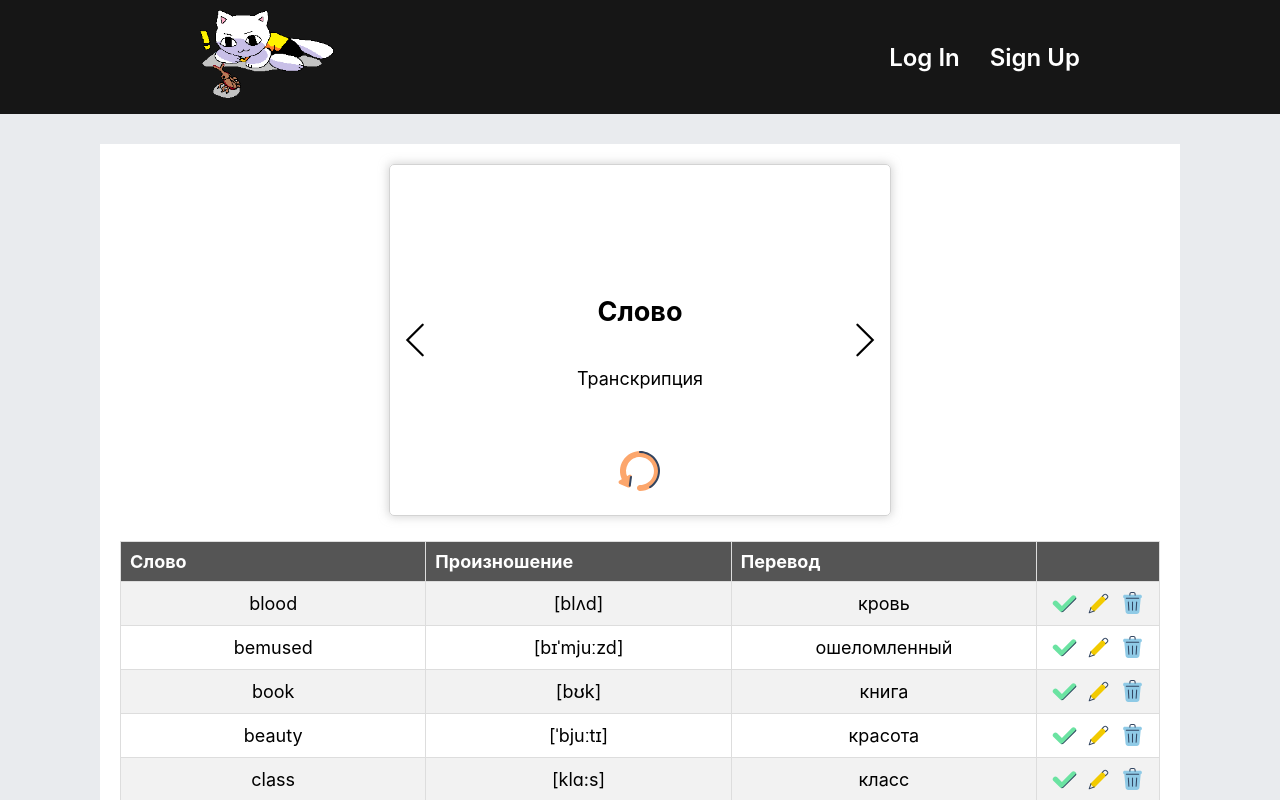
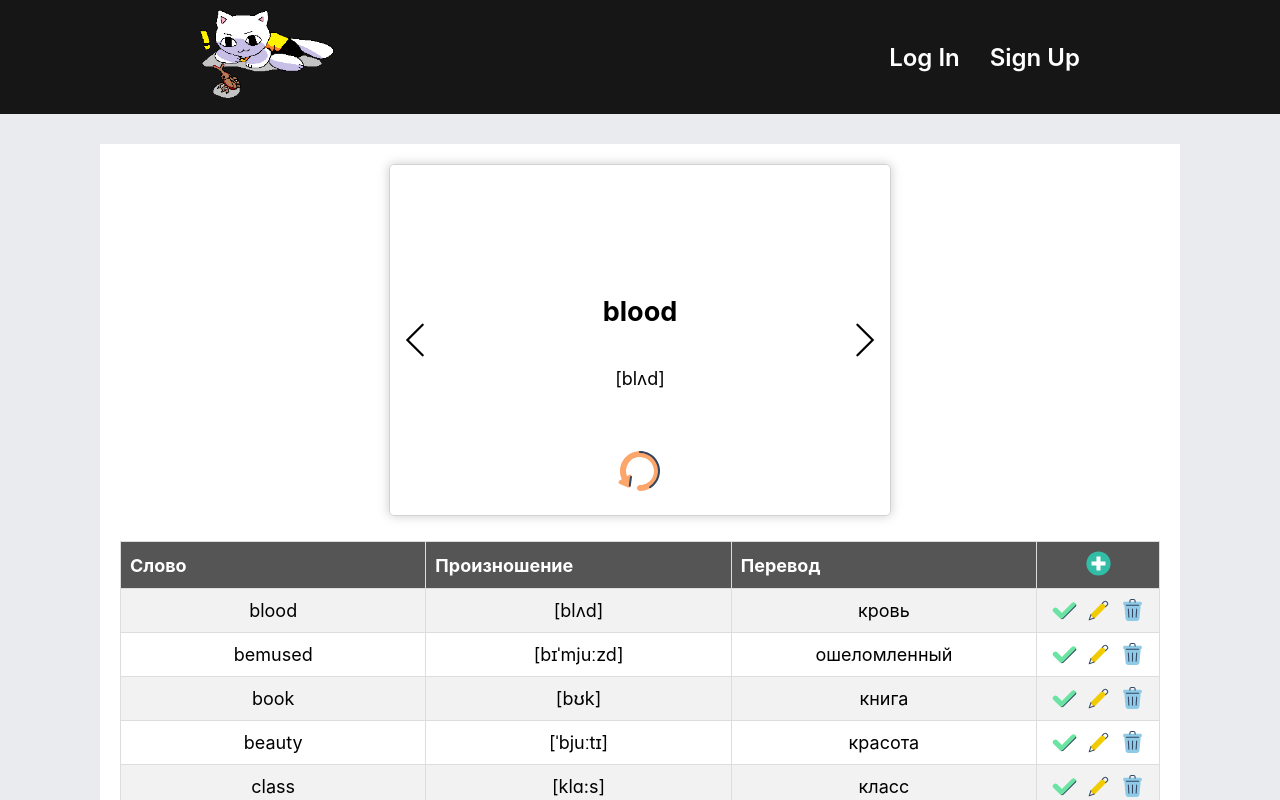
Before and after one commit to eyesmaybeyes/language-flashcards, a React (Create React App) app: page / in a window 1280 px wide. Shown: the top 800 px of the page. Built offline with nearby package versions, Linux system fonts and the light colour scheme.

Commit message:
added flipping cards & adding a new word

```diff
--- a/src/App.js
+++ b/src/App.js
@@ -1,26 +1,114 @@
 import './App.scss';
 import './components/Header/Header.scss';
 import './components/Footer/Footer.scss';
+import { useState } from 'react';
+
 import { WriteLocalStorageData } from './utils/LocalStorageSaver.js';
 import { Header } from './components/Header/Header.jsx';
 import { Footer } from './components/Footer/Footer.jsx';
 import { Table } from './components/Table/Table.jsx';
 import { Flashcard } from './components/Card/Card.jsx';
 
+
+let retrievedData = JSON.parse(localStorage.getItem('words'));
+
+let currentElementIndex = 0;
+
 function App() {
 
     WriteLocalStorageData();
+
+    retrievedData = JSON.parse(localStorage.getItem('words'));
+
+    let selectedWordTemp = '';
+    let selectedTranscriptionTemp = '';
+    let selectedTranslationTemp = '';
+
+    if (retrievedData.length == 0) {
+
+        selectedWordTemp = 'Not defined';
+        selectedTranscriptionTemp = 'Not defined';
+        selectedTranslationTemp = 'Not defined';
+    } else {
+        selectedWordTemp = retrievedData[currentElementIndex].english;
+        selectedTranscriptionTemp = retrievedData[currentElementIndex].transcription;
+        selectedTranslationTemp = retrievedData[currentElementIndex].russian;
+
+    }
+    const [selectedWord, setSelectedWord] = useState(selectedWordTemp);
+    const [selectedTranscription, setSelectedTranscription] = useState(selectedTranscriptionTemp);
+    const [selectedTranslation, setSelectedTranslation] = useState(selectedTranslationTemp);
+    const [isCardRefresh, setCardRefresh] = useState(false);
+
+    const ChangeCardPrev = () => {
+
+        // retrievedData = JSON.parse(localStorage.getItem('words'));
+
+        if (currentElementIndex > 0) {
+            currentElementIndex--;
+        }
+        else {
+
+            return;
+        }
+        setSelectedWord(retrievedData[currentElementIndex].english);
+        setSelectedTranscription(retrievedData[currentElementIndex].transcription);
+        setSelectedTranslation(retrievedData[currentElementIndex].russian);
+
+    };
+    const ChangeCardNext = () => {
+
+        // retrievedData = JSON.parse(localStorage.getItem('words'));
+
+        if (currentElementIndex + 1 < retrievedData.length) {
+            currentElementIndex++;
+        }
+        else {
+
+            return;
+        }
+
+        setSelectedWord(retrievedData[currentElementIndex].english);
+        setSelectedTranscription(retrievedData[currentElementIndex].transcription);
+        setSelectedTranslation(retrievedData[currentElementIndex].russian);
+    };
+
+
+    const RefreshCard = () => {
+        retrievedData = JSON.parse(localStorage.getItem('words'));
+
+        setCardRefresh(!isCardRefresh);
+
+        currentElementIndex = 0;
+
+        if (retrievedData.length == 0) {
+            window.location.reload();
+        } else {
+
+            setSelectedWord(retrievedData[currentElementIndex].english);
+            setSelectedTranscription(retrievedData[currentElementIndex].transcription);
+            setSelectedTranslation(retrievedData[currentElementIndex].russian);
+            return;
+        }
+    };
 
     return (
         <div className="App">
             <Header />
             <div className="container">
-                <Flashcard />
-                <Table />
+                <Flashcard ChangeCardNext={ChangeCardNext}
+                    ChangeCardPrev={ChangeCardPrev}
+                    word={selectedWord}
+                    transcription={selectedTranscription}
+                    translation={selectedTranslation}
+                    isCardRefresh={isCardRefresh}
+                />
+                <Table RefreshCard={RefreshCard} />
             </div>
             <Footer />
         </div>
     );
+
 }
 
 export default App;
--- a/src/components/Card/Card.jsx
+++ b/src/components/Card/Card.jsx
@@ -1,31 +1,58 @@
-import React from "react";
-import { useState } from "react";
-
-import "./Card.scss";
+import React from 'react';
+import './Card.scss';
+import { useEffect, useState } from 'react';
 
 function Flashcard(props) {
+    const [key, setKey] = useState(Date.now());
     const [isFlipped, setIsFlipped] = useState(false);
 
     const handleFlipCard = () => {
         setIsFlipped(!isFlipped);
     };
+    // const { word, transcription, translation } = props;
+    const word = props.word;
 
-    const { word, transcription, translation } = props;
+    const transcription = props.transcription;
+
+    const translation = props.translation;
+
+    const isCardRefresh = props.isCardRefresh;
+    useEffect(() => {
+        setKey(Date.now());
+    }, [word]);
+
+    const handlePrev = (e) => {
+        e.stopPropagation();
+        ChangeCardPrev();
+    };
+
+    const handleNext = (e) => {
+        e.stopPropagation();
+        ChangeCardNext();
+    };
+
+    const ChangeCardNext = () => {
+        props.ChangeCardNext();
+    };
+    const ChangeCardPrev = () => {
+        props.ChangeCardPrev();
+    };
 
     return (
         <div
+            key={key}
             className="flashcard"
-            style={{ transform: isFlipped ? "rotateX(180deg)" : "" }}
+            style={{ transform: isFlipped ? 'rotateX(180deg)' : '' }}
         >
-            <div className="front" onClick={handleFlipCard}>
-                <button className="btn-prev"></button>
-                <h2>{word}Слово</h2>
-                <p>{transcription}Транскрипция</p>
+            <div key={isCardRefresh} className="front" onClick={handleFlipCard}>
+                <button className="btn-prev" onClick={handlePrev}></button>
+                <h2 className="btn-english">{word}</h2>
+                <p className="btn-transcription">{transcription}</p>
                 <button className="btn-turn"></button>
-                <button className="btn-next"></button>
+                <button className="btn-next" onClick={handleNext}></button>
             </div>
             <div className="back" onClick={handleFlipCard}>
-                <h2>{translation}Перевод</h2>
+                <h2 className="btn-russian">{translation}</h2>
                 <button className="btn-turn"></button>
             </div>
         </div>
--- a/src/components/Card/Card.scss
+++ b/src/components/Card/Card.scss
@@ -43,6 +43,7 @@
 }
 
 .btn-turn {
+    position: absolute;
     background-image: url(../../images/icons8-turn.svg);
     width: 48px;
     height: 48px;
@@ -52,8 +53,8 @@
     background-repeat: no-repeat;
     bottom: 0;
     margin: 20px;
-    position: absolute;
     transform: rotateX(180deg);
+    cursor: pointer;
 }
 
 .btn-prev {
@@ -77,4 +78,5 @@
     position: absolute;
     top: 0;
     width: 50px;
+    cursor: pointer;
 }
--- a/src/components/Table/Table.jsx
+++ b/src/components/Table/Table.jsx
@@ -1,81 +1,122 @@
-import { useState } from "react";
+import { useState } from 'react';
 
-import "./Table.scss";
+import './Table.scss';
 
 import {
     InsertLocalStorageData,
     RemoveLocalStorageData,
-} from "../../utils/LocalStorageSaver.js";
+    AddFirstLocalStorageData,
+} from '../../utils/LocalStorageSaver.js';
 
-function Table() {
-    let data = JSON.parse(localStorage.getItem("words"));
+const isValueClicked = true;
+const isValueNotClicked = false;
+
+function Table(props) {
+    let data = JSON.parse(localStorage.getItem('words'));
     const [editIndex, setEditIndex] = useState(-1);
-    const [editEnglish, setEnglish] = useState("");
-    const [editTranscription, setTranscription] = useState("");
-    const [editRussian, setRussian] = useState("");
+    const [editEnglish, setEnglish] = useState('');
+    const [editTranscription, setTranscription] = useState('');
+    const [editRussian, setRussian] = useState('');
 
     const onChangeHandler = (event, property) => {
-        if (property === "english") {
+        if (property === 'english') {
             setEnglish(event.target.value);
         }
 
-        if (property === "transcription") {
+        if (property === 'transcription') {
             setTranscription(event.target.value);
         }
-        if (property === "russian") {
+        if (property === 'russian') {
             setRussian(event.target.value);
         }
     };
-
+    const RefreshCard = () => {
+        props.RefreshCard();
+    };
     const handleEditClick = (index) => {
         setEditIndex(index);
     };
 
     const handleSaveClick = (item, index) => {
-        if (!editEnglish == "") {
+        if (!editEnglish == '') {
             item.english = editEnglish;
         }
 
-        if (!editTranscription == "") {
+        if (!editTranscription == '') {
             item.transcription = editTranscription;
         }
 
-        if (!editRussian == "") {
+        if (!editRussian == '') {
             item.russian = editRussian;
         }
 
         InsertLocalStorageData(item, index);
 
-        setEnglish("");
-        setTranscription("");
-        setRussian("");
+        setEnglish('');
+        setTranscription('');
+        setRussian('');
 
         setEditIndex(-1);
+
+        RefreshCard();
     };
 
     const handleCancelClick = () => {
         setEditIndex(-1);
-        setEnglish("");
-        setTranscription("");
-        setRussian("");
+        setEnglish('');
+        setTranscription('');
+        setRussian('');
     };
 
     const handleDeleteClick = (index) => {
         RemoveLocalStorageData(index);
 
-        setEnglish("");
-        setTranscription("");
-        setRussian("");
+        setEnglish('');
+        setTranscription('');
+        setRussian('');
 
-        if (editIndex == "9999") {
-            setEditIndex("999");
-        } else {
-            setEditIndex("9999");
-        }
+        RefreshTable();
+
+        RefreshCard();
+    };
+    const handleAddClick = () => {
+        const table = document.getElementById('word-table');
+        const newRow = document.createElement('tr');
+
+        newRow.innerHTML = `<td><input type="text" class="english" value=""></td>
+            <td><input type="text" class="transcription" value=""></td>
+            <td><input type="text" class="russian" value=""></td>
+            <td><div class="tr-buttons"><button class="btn-save"></button>
+            <button class="btn-cancel"></button></div></td>`;
+
+        const btnSave = newRow.getElementsByClassName('btn-save')[0];
+
+        const btnCancel = newRow.getElementsByClassName('btn-cancel')[0];
+
+        btnSave.addEventListener('click', function () {
+            const english = newRow.getElementsByClassName('english')[0].value;
+            const transcription =
+                newRow.getElementsByClassName('transcription')[0].value;
+            const russian = newRow.getElementsByClassName('russian')[0].value;
+
+            AddFirstLocalStorageData(english, transcription, russian);
+
+            newRow.remove();
+
+            RefreshTable();
+
+            RefreshCard();
+        });
+
+        btnCancel.addEventListener('click', function () {
+            newRow.remove();
+        });
+
+        table.insertBefore(newRow, table.children[1]);
     };
 
     const renderCell = (item, index, property) => {
-        data = JSON.parse(localStorage.getItem("words"));
+        data = JSON.parse(localStorage.getItem('words'));
 
         if (index === editIndex) {
             return (
@@ -93,20 +134,23 @@ function Table() {
     };
     return (
         <div className="table-wrapper">
-            <table>
+            <table id="word-table">
                 <tr>
                     <th>Слово</th>
                     <th>Произношение</th>
                     <th>Перевод</th>
                     <th className="th__end">
-                        {/* <button className="btn-add"></button> */}
+                        <button
+                            className="btn-add"
+                            onClick={() => handleAddClick()}
+                        ></button>
                     </th>
                 </tr>
                 {data.map((item, index) => (
                     <tr key={index}>
-                        {renderCell(item, index, "english")}
-                        {renderCell(item, index, "transcription")}
-                        {renderCell(item, index, "russian")}
+                        {renderCell(item, index, 'english')}
+                        {renderCell(item, index, 'transcription')}
+                        {renderCell(item, index, 'russian')}
                         <td>
                             <div className="tr-buttons">
                                 {index === editIndex ? (
@@ -152,5 +196,13 @@ function Table() {
             </table>
         </div>
     );
+
+    function RefreshTable() {
+        if (editIndex == isValueClicked) {
+            setEditIndex(isValueNotClicked);
+        } else {
+            setEditIndex(isValueClicked);
+        }
+    }
 }
 export { Table };
--- a/src/utils/LocalStorageSaver.js
+++ b/src/utils/LocalStorageSaver.js
@@ -24,6 +24,21 @@ export function InsertLocalStorageData(item, index) {
     localStorage.setItem('words', JSON.stringify(retrievedData));
 
 }
+export function AddFirstLocalStorageData(english, transcription, russian) {
+
+    const retrievedData = JSON.parse(localStorage.getItem('words'));
+
+    const word = {
+        english: `${english}`,
+        russian: `${russian}`,
+        // tags: "New word",
+        transcription: `${transcription}`
+    };
+
+    retrievedData.unshift(word);
+
+    localStorage.setItem('words', JSON.stringify(retrievedData));
+}
 
 export function RemoveLocalStorageData(index) {
 
```
